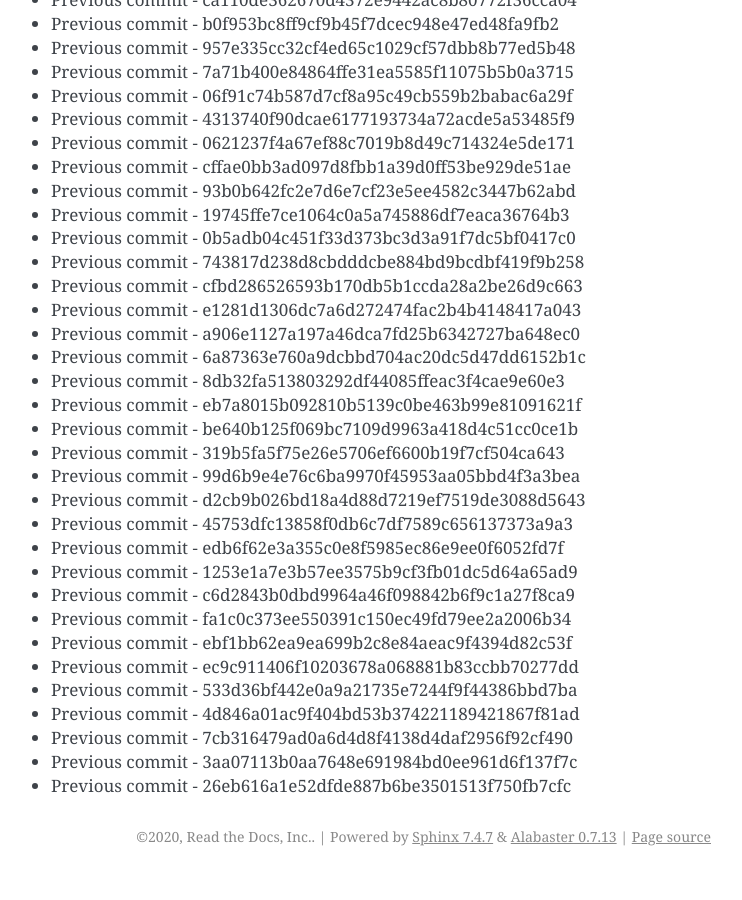
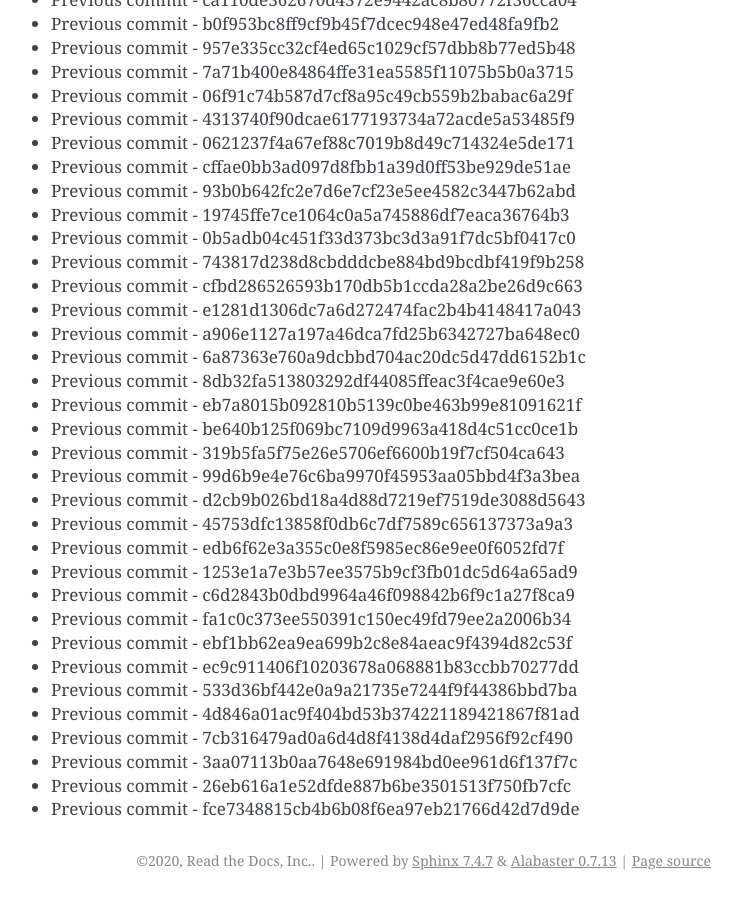
Before and after one commit to readthedocs/rtd-git-stresstest, a Sphinx documentation site: the page built from docs/updates.rst, in a window 1280 px wide and 900 px high, scrolled down 79518 px. Shown: the whole window, without its empty margins (399-1141 px from the left). Built offline with Sphinx 7.4.7, drawn with Linux system fonts in a browser that asks for light colours; before the commit the page ends 80394 px from its top, so only the background shows below that.

Commit message:
Generating commit from previous: fce7348815cb4b6b08f6ea97eb21766d42d7d9de

```diff
--- a/docs/updates.rst
+++ b/docs/updates.rst
@@ -3373,3 +3373,4 @@ It can be tested for any performance characteristics.
 * Previous commit - 7cb316479ad0a6d4d8f4138d4daf2956f92cf490
 * Previous commit - 3aa07113b0aa7648e691984bd0ee961d6f137f7c
 * Previous commit - 26eb616a1e52dfde887b6be3501513f750fb7cfc
+* Previous commit - fce7348815cb4b6b08f6ea97eb21766d42d7d9de
```
